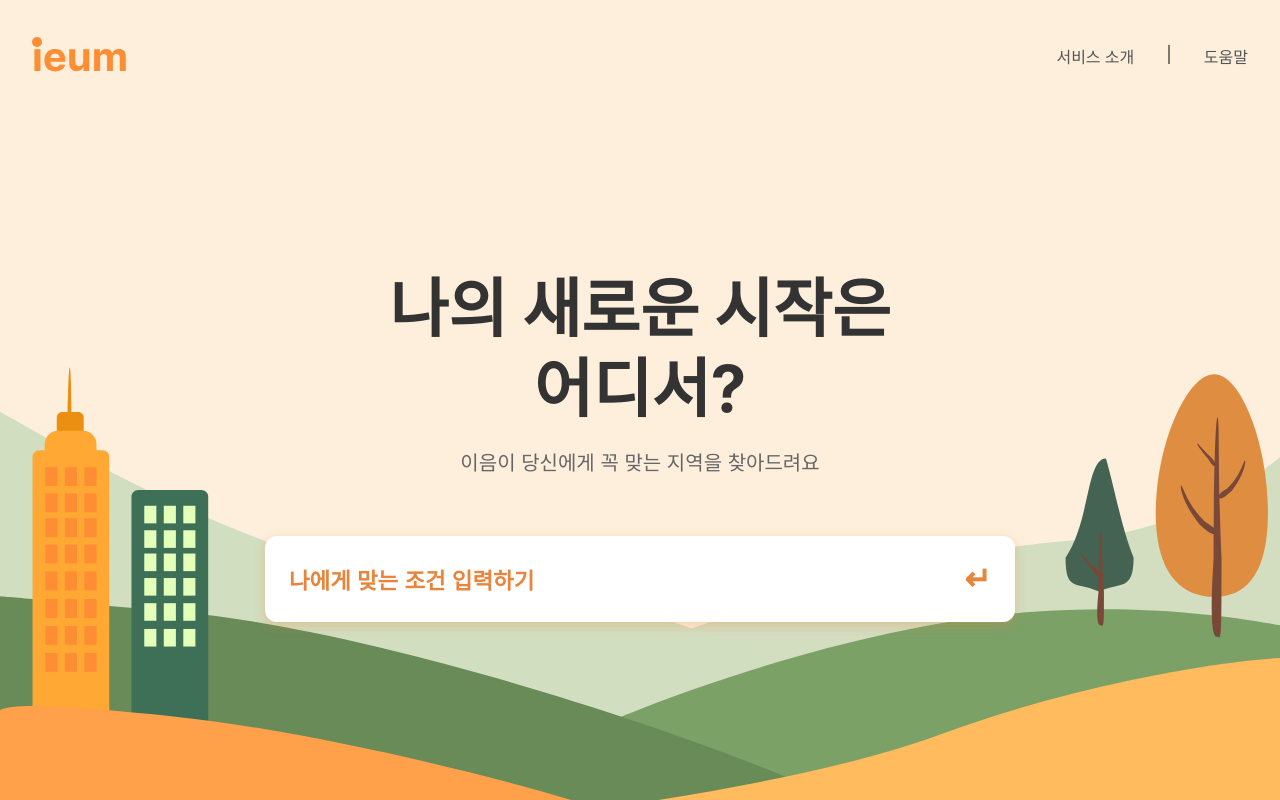
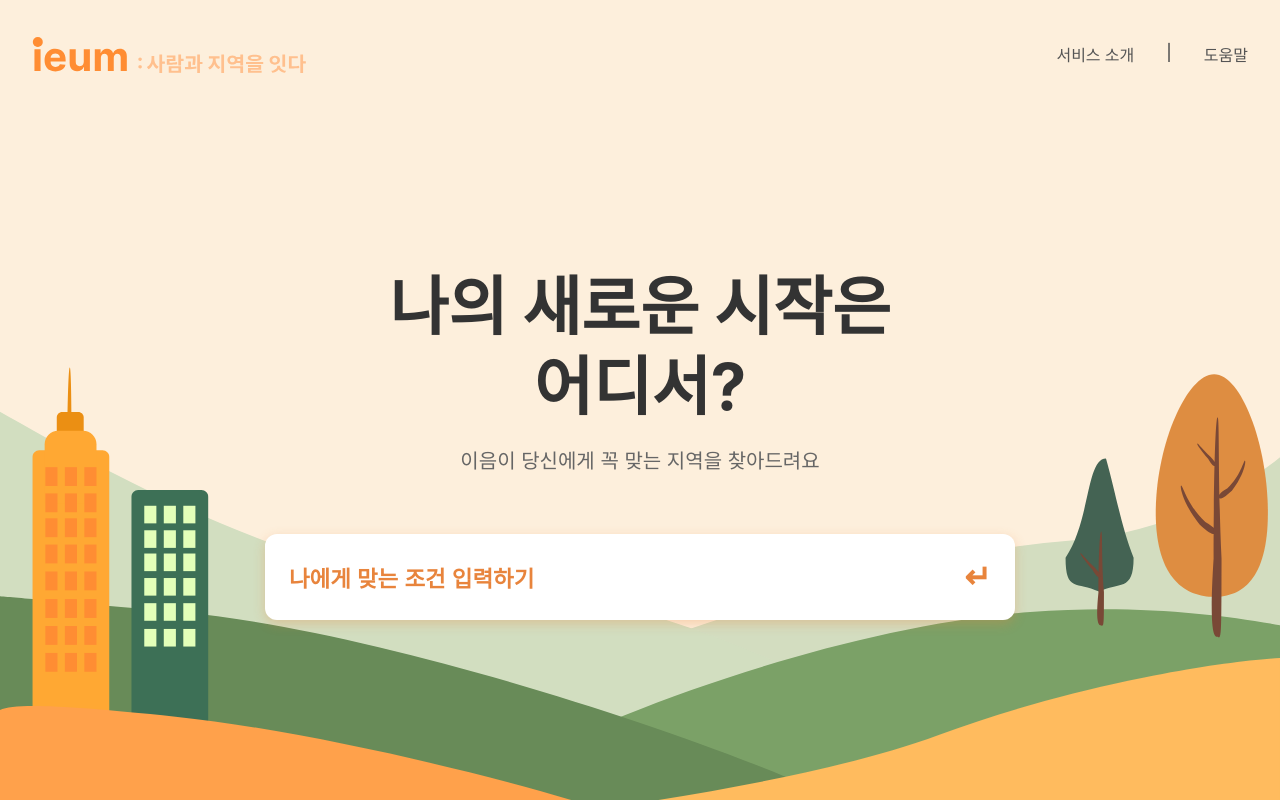
Before and after one commit to Hyunjun-study/huss_ai, a React (Vite) app in the folder Front-End/ieum-frontend/: page / in a window 1280 px wide. Built offline with nearby package versions, Linux system fonts and the light colour scheme; no server answers.

Commit message:
메인 페이지 슬로건 추가

```diff
--- a/Front-End/ieum-frontend/src/components/MainPage.css
+++ b/Front-End/ieum-frontend/src/components/MainPage.css
@@ -39,10 +39,24 @@
   width: 100%;
 }
 
+.logo-container {
+  position: relative;
+  display: flex;
+  align-items: flex-start;
+}
+
 .logo {
-  width: 100px;
+  width: 300px;
   height: auto;
   flex-shrink: 0;
+}
+
+.slogan {
+  position: absolute;
+  left: 105px;
+  bottom: 1px;
+  width: 200px;
+  height: auto;
 }
 
 .nav-links {
--- a/Front-End/ieum-frontend/src/components/MainPage.jsx
+++ b/Front-End/ieum-frontend/src/components/MainPage.jsx
@@ -3,6 +3,7 @@
 import React, { useState, useRef, useEffect } from "react";
 import "./MainPage.css";
 import logo from "../assets/ieum_logo.svg";
+import slogan from "../assets/slogan.svg";
 import BackgroundPattern from "../assets/background.svg?react";
 
 function MainPage({ onSubmit, error }) {
@@ -109,6 +110,7 @@ function MainPage({ onSubmit, error }) {
     <div className="main-container">
       <header className="header">
         <img src={logo} alt="ieum logo" className="logo" />
+        <img src={slogan} alt="slogan" className="slogan" />
         <nav className="nav-links">
           <a href="#about">서비스 소개</a>
           <a>|</a>
```
Also changed, not shown: Front-End/ieum-frontend/src/assets/ieum_logo.svg, Front-End/ieum-frontend/src/assets/slogan.svg (added).
